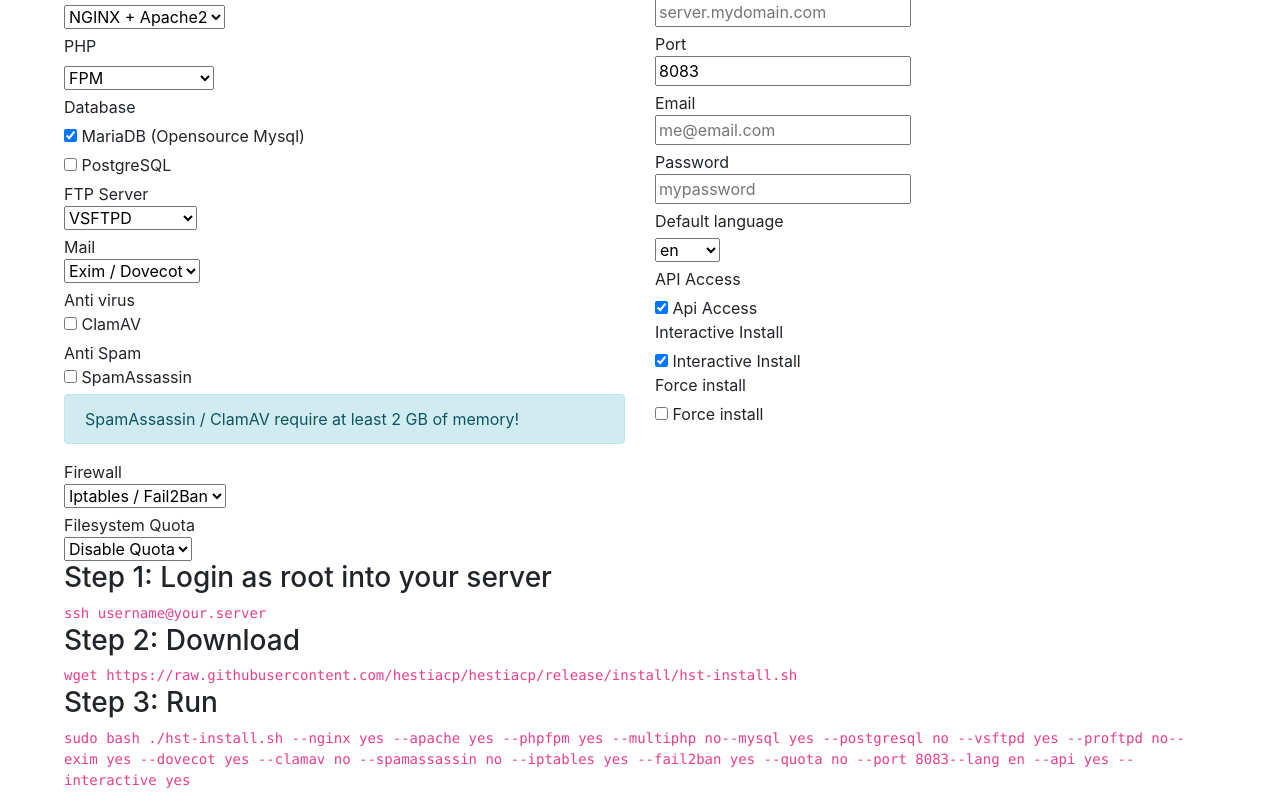
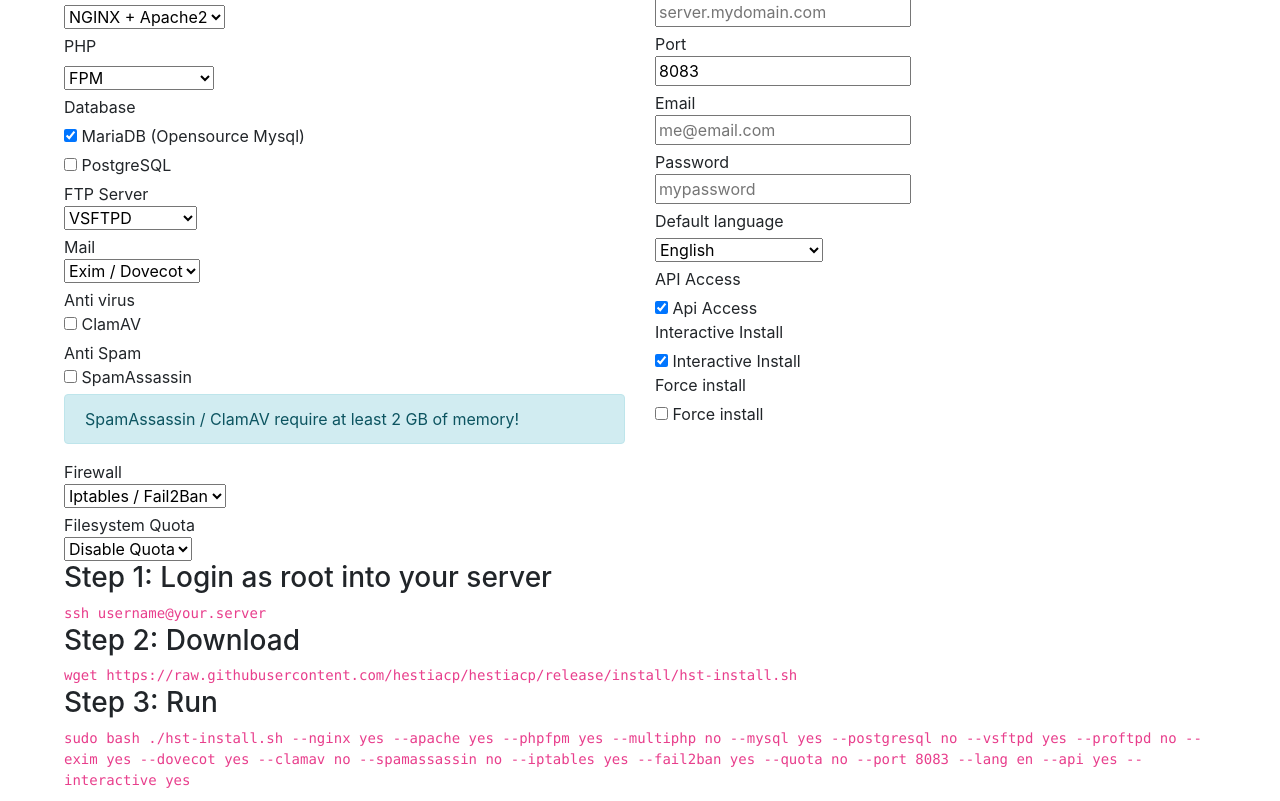
Before and after one commit to hestiacp/hestiacp-generator, a plain HTML site: page index.html in a window 1280 px wide. Shown: the part 93-894 px from the top of the page. Drawn offline with nearby package versions, Linux system fonts and the light colour scheme.

Commit message:
Bug fixes
Thanks to @rmj-s creating the full list of languages

```diff
--- a/index.html
+++ b/index.html
@@ -18,8 +18,8 @@
                     <div class="col-12">
                         <select name="web" id="web">
                             <option value="--nginx yes --apache yes " selected>NGINX + Apache2</option>
-                            <option value="--apache no " >NGINX Only</option>
-                            <option value="--nginx no " >Apache2 Only</option>
+                            <option value="--nginx yes --apache no " >NGINX Only</option>
+                            <option value="--nginx no --apache yes " >Apache2 Only</option>
                         </select>
                     </div>
                 </div>
@@ -31,9 +31,9 @@
                 <div class="row space">
                     <div class="col-12">
                         <select name="php" id="php">
-                            <option value="--phpfpm yes --multiphp no">FPM</opton>
+                            <option value="--phpfpm yes --multiphp no ">FPM</opton>
                             <option value="--phpfpm yes --multiphp yes ">FPM + Multi PHP</option>
-                            <option value="--phpfpm no --multiphp no ">No PHP</option>
+                            <option value="--phpfpm no --multiphp no ">PHP Fast CGI</option>
                         </select>
                     </div>
                 </div>
@@ -44,7 +44,7 @@
                 </div>
                 <div class="row space">
                     <div class="col-12">
-                        <input type="checkbox" checked id="mysql" name="mysql" value="--mysql yes" /> MariaDB (Opensource Mysql)
+                        <input type="checkbox" checked id="mysql" name="mysql" value="--mysql yes " /> MariaDB (Opensource Mysql)
                     </div>
                 </div>
                 <div class="row space">
@@ -60,7 +60,7 @@
                 <div class="row space">
                     <div class="col-12">
                         <select name="ftp" id="ftp">
-                            <option value="--vsftpd yes --proftpd no" selected>VSFTPD</option>
+                            <option value="--vsftpd yes --proftpd no " selected>VSFTPD</option>
                             <option value="--vsftpd no --proftpd yes ">PROFTPD</option>
                             <option value="--vsftpd no --proftpd no ">No FTP Server</option>
                         </select>
@@ -182,41 +182,42 @@
                 <div class="row space">
                     <div class="col-12">
                         <select name="lang" id="lang">
-                        <option value="--lang ar">ar</option>
-                        <option value="--lang az">az</option>
-                        <option value="--lang bg">bg</option>
-                        <option value="--lang bs">bs</option>
-                        <option value="--lang cn">cn</option>
-                        <option value="--lang cz">cz</option>
-                        <option value="--lang da">da</option>
-                        <option value="--lang de">de</option>
-                        <option value="--lang el">el</option>
-                        <option value="--lang en" selected>en</option>
-                        <option value="--lang es">es</option>
-                        <option value="--lang fa">fa</option>
-                        <option value="--lang fi">fi</option>
-                        <option value="--lang fr">fr</option>
-                        <option value="--lang hu">hu</option>
-                        <option value="--lang id">id</option>
-                        <option value="--lang it">it</option>
-                        <option value="--lang ja">ja</option>
-                        <option value="--lang ka">ka</option>
-                        <option value="--lang ko">ko</option>
-                        <option value="--lang nl">nl</option>
-                        <option value="--lang no">no</option>
-                        <option value="--lang pl">pl</option>
-                        <option value="--lang pt-BR">pt-BR</option>
-                        <option value="--lang pt">pt</option>
-                        <option value="--lang ro">ro</option>
-                        <option value="--lang ru">ru</option>
-                        <option value="--lang se">se</option>
-                        <option value="--lang sr">sr</option>
-                        <option value="--lang th">th</option>
-                        <option value="--lang tr">tr</option>
-                        <option value="--lang tw">tw</option>
-                        <option value="--lang ua">ua</option>
-                        <option value="--lang ur">ur</option>
-                        <option value="--lang vi">vi</option>
+                            <option value="--lang ar">Arabic</option>
+                            <option value="--lang az">Azerbaijani</option>
+                            <option value="--lang bg">Bulgarian</option>
+                            <option value="--lang bs">Bosnian</option>
+                            <option value="--lang cn">Chinese Simplified</option>
+                            <option value="--lang cz">Czech</option>
+                            <option value="--lang da">Danish</option>
+                            <option value="--lang de">German</option>
+                            <option value="--lang el">Greek</option>
+                            <option value="--lang en" selected>English</option>
+                            <option value="--lang es">Spanish</option>
+                            <option value="--lang fa">Persian</option>
+                            <option value="--lang fi">Finnish</option>
+                            <option value="--lang fr">French</option>
+                            <option value="--lang hr">Croatian</option>
+                            <option value="--lang hu">Hungarian</option>
+                            <option value="--lang id">Indonesian</option>
+                            <option value="--lang it">Italian</option>
+                            <option value="--lang ja">Japanese</option>
+                            <option value="--lang ka">Georgian</option>
+                            <option value="--lang ko">Korean</option>
+                            <option value="--lang nl">Dutch</option>
+                            <option value="--lang no">Norwegian</option>
+                            <option value="--lang pl">Polish</option>
+                            <option value="--lang pt-BR">Portuguese (Brazil)</option>
+                            <option value="--lang pt">Portuguese</option>
+                            <option value="--lang ro">Romanian</option>
+                            <option value="--lang ru">Russian</option>
+                            <option value="--lang se">Sami</option>
+                            <option value="--lang sr">Serbian</option>
+                            <option value="--lang th">Thai</option>
+                            <option value="--lang tr">Turkish</option>
+                            <option value="--lang tw">Twi</option>
+                            <option value="--lang ua">Ukrainian</option>
+                            <option value="--lang ur">Urdu</option>
+                            <option value="--lang vi">Vietnamese</option>
                         </select>
                     </div>
                 </div>
@@ -269,5 +270,3 @@
     </div>
     </body>
 </html>
-                </td>
-            </tr>
--- a/js.js
+++ b/js.js
@@ -1,11 +1,11 @@
 $( document ).ready( function (){
-    $(document).find('code').each( function (){
+    $(document).find('pre').each( function (){
         $(this).click(copyToClipboard);
     });
     $(document).find('input').each( function (){
         $(this).change(changeString);
     });
-    $(document).find('select').each( function (){
+    $(document).find('code').each( function (){
         $(this).change(changeString);
     })
     changeString();
@@ -52,32 +52,30 @@
     string += $('#firewall').val() + $('#quota').val();
 
     if($('#hostname').val()){
-        string += '--hostname ' + $('#hostname').val();
+        string += ' --hostname ' + $('#hostname').val()+' ';
     }
     if($('#email').val()){
-        string += '--email ' + $('#email').val();
+        string += ' --email ' + $('#email').val()+' ';
     }
     if($('#port').val()){
-        string += '--port ' + $('#port').val();
+        string += ' --port ' + $('#port').val()+' ';
     }
     if($('#password').val()){
-        string += '--port ' + $('#port').val();
+        string += ' --password ' + $('#password').val()+' ';
     }
     string += $('#lang').val()+ ' ';
     if($('#api').is(":checked")){
-        string += '--api yes ';
+        string += ' --api yes ';
     }else{
-        string += '--api no ';
+        string += ' --api no ';
     }
     if($('#hostname').val() && $('#email').val() && !$('#interactive').is(":checked")){
-        string += '--interactive no ';
+        string += ' --interactive no ';
     }else{
-        string += '--interactive yes ';
+        string += ' --interactive yes ';
     }
     if($('#force').is(":checked")){
         string += '--force';
     }
-
-    console.log(string);
     $('#string').html(string);
 }
--- a/style.css
+++ b/style.css
@@ -6,3 +6,12 @@
 .space{
     margin-bottom: 5px;
 }
+
+.master{
+    display: none;
+}
+
+pre{
+    background-color: #ccc;
+    padding:5px;
+}
```
